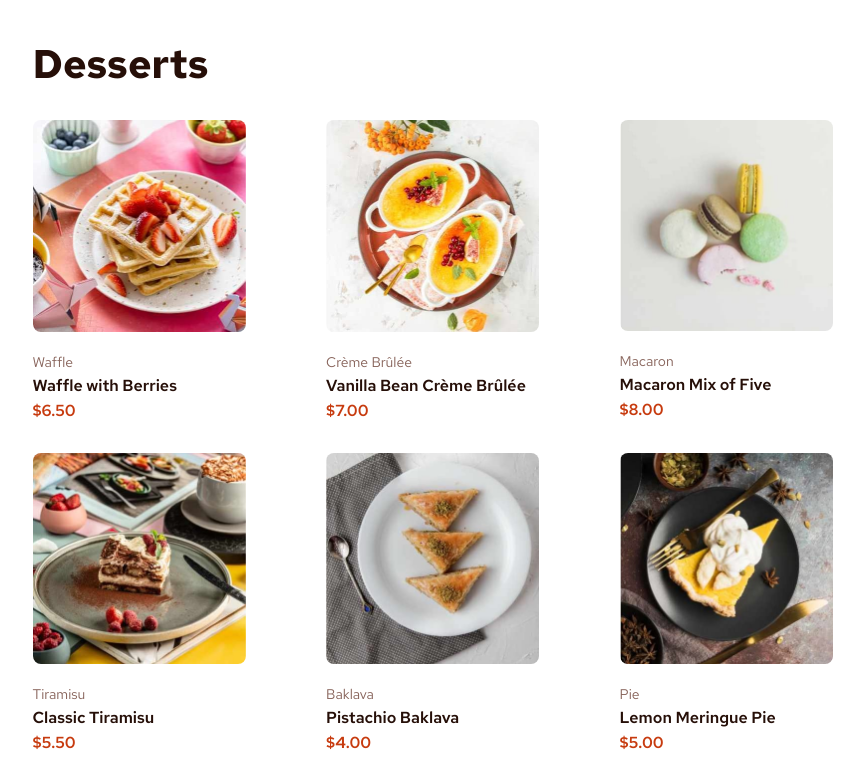
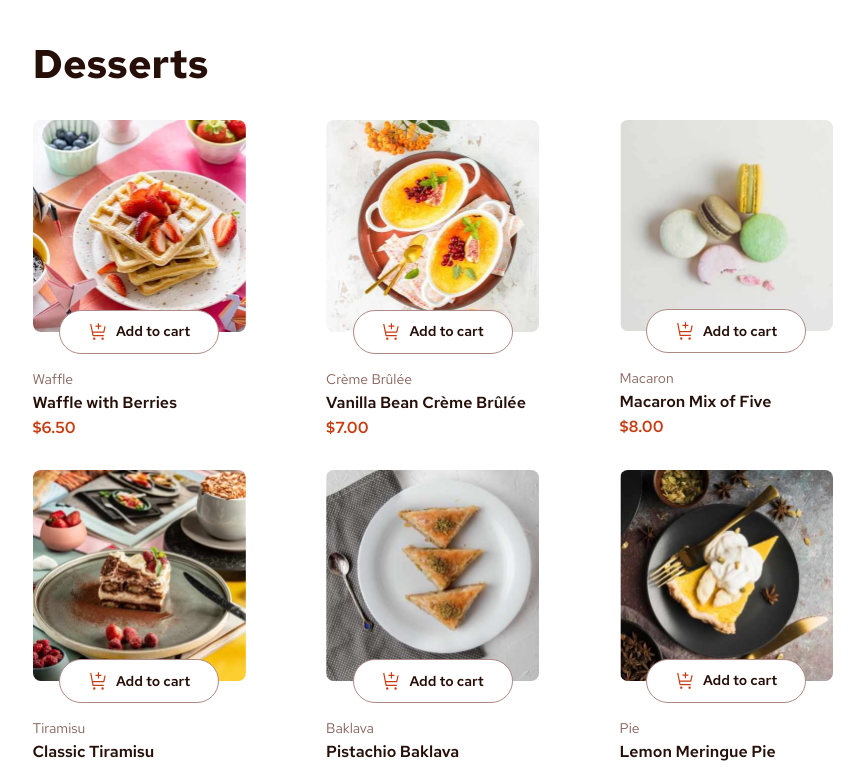
Before and after one commit to Marjolein-Kasman-de-Jong/product-list-with-cart, a React (Vite) app: page / in a window 1280 px wide. Shown: the top 767 px of the page, without its empty margins (34-898 px from the left). Built offline with nearby package versions, Linux system fonts and the light colour scheme.

Commit message:
added Add to cart button

```diff
--- /dev/null
+++ b/src/components/button/Button.jsx
@@ -0,0 +1,29 @@
+// Styles
+import './button.css'
+
+export default function Button({ buttonIsSelected, handleButtonClick }) {
+    return (
+        <button
+            className={`add-to-cart-button button-1 ${buttonIsSelected ? 'selected' : ''}`}
+            onClick={handleButtonClick}
+        >
+            {
+                buttonIsSelected ?
+                    <div className='button-content-selected'>
+                        <div className='change-quantity-button'>
+                            <img src='src\assets\images\icon-decrement-quantity.svg' alt='Decrement' />
+                        </div>
+                        <p>X</p>
+                        <div className='change-quantity-button'>
+                            <img src='src\assets\images\icon-increment-quantity.svg' alt='Increment' />
+                        </div>
+                    </div>
+                    :
+                    <div className='button-content-not-selected'>
+                        <img className='shopping-cart-icon' src='src\assets\images\icon-add-to-cart.svg' alt='Shopping cart' />
+                        Add to cart
+                    </div>
+            }
+        </button>
+    )
+}
--- /dev/null
+++ b/src/components/button/button.css
@@ -0,0 +1,53 @@
+button:hover {
+    cursor: pointer;
+}
+
+/* Add to cart button (not selected) */
+
+.add-to-cart-button {
+    width: 160px;
+    height: 44px;
+    display: flex;
+    justify-content: center;
+    align-items: center;
+    border: 1px solid var(--rose-400);
+    border-radius: 999px;
+    background-color: var(--white);
+}
+
+.button-content-not-selected {
+    display: flex;
+    justify-content: center;
+    align-items: center;
+    gap: 8px;
+}
+
+.button-content-not-selected .shopping-cart-icon {
+    width: 20px;
+}
+
+/* Add to cart button (selected) */
+
+.add-to-cart-button.selected {
+    border: none;
+    background-color: var(--red);
+}
+
+.button-content-selected {
+    width: 136px;
+    display: flex;
+    justify-content: space-between;
+    align-items: center;
+}
+
+.button-content-selected .change-quantity-button {
+    width: 20px;
+    height: 20px;
+    padding: 4px;
+    border: 1px solid var(--white);
+    border-radius: 50%;
+    background-color: var(--red);
+    display: flex;
+    justify-content: center;
+    align-items: center;
+}
--- a/src/components/product-card/ProductCard.jsx
+++ b/src/components/product-card/ProductCard.jsx
@@ -1,3 +1,8 @@
+import { useState } from 'react'
+
+// Components
+import Button from '../button/Button'
+
 // Helpers
 import convertToCurrency from '../../helpers/convertToCurrency'
 
@@ -7,14 +12,27 @@ import './product-card.css'
 export default function ProductCard({ product }) {
     const { image, name, category, price } = product
 
+    // Monitor button state
+    const [buttonIsSelected, toggleButtonIsSelected] = useState(false)
+
+    // Handle button click
+    function handleButtonClick() {
+        if (!buttonIsSelected) {
+            toggleButtonIsSelected(true)
+        }
+    }
+
     return (
         <article className='product-card'>
             <header>
-                <picture>
-                    <source media='(min-width: 1440px )' srcSet={`src/${image.desktop}`} />
-                    <source media='(min-width: 768px)' srcSet={`src/${image.tablet}`} />
-                    <img src={`src/${image.mobile}`} alt={`src/${image.name}`} />
-                </picture>
+                <div className="image-wrapper">
+                    <picture>
+                        <source media='(min-width: 1440px )' srcSet={`src/${image.desktop}`} />
+                        <source media='(min-width: 768px)' srcSet={`src/${image.tablet}`} />
+                        <img src={`src/${image.mobile}`} alt={`src/${image.name}`} />
+                    </picture>
+                    <Button buttonIsSelected={buttonIsSelected} handleButtonClick={handleButtonClick} />
+                </div>
                 <hgroup>
                     <p className='paragraph-1'>{category}</p>
                     <h2 className='heading-3'>{name}</h2>
--- a/src/components/product-card/product-card.css
+++ b/src/components/product-card/product-card.css
@@ -24,13 +24,32 @@
 .product-card header {
     display: flex;
     flex-direction: column;
-    gap: 16px; /* Controleren of dit nog klopt als button eenmaal is toegevoegd */
+    gap: 38px;
 }
+
+/* Image wrapper */
+
+.product-card .image-wrapper {
+    position: relative;
+}
+
+/* Image */
 
 .product-card img {
     width: 100%;
     border-radius: 8px;
+    display: block;
 }
+
+/* Button */
+
+.product-card .add-to-cart-button {
+    position: absolute;
+    left: 50%;
+    transform: translate(-50%, -50%);
+}
+
+/* Hgroup */
 
 .product-card hgroup {
     display: flex;
--- a/src/index.css
+++ b/src/index.css
@@ -161,8 +161,7 @@ html {
   line-height: normal;
 }
 
-/* Moet button-2 geen aparte class zijn, maar een pseudo-class? */
-.button-2 {
+.button-1.selected {
   /* ----Add to cart (active) */
   color: var(--white);
   font-size: 0.875rem;
@@ -170,7 +169,7 @@ html {
   line-height: normal;
 }
 
-.button-3 {
+.button-2 {
   /* ----Confirm order, start new order */
   color: var(--white);
   font-size: 1rem;
```
